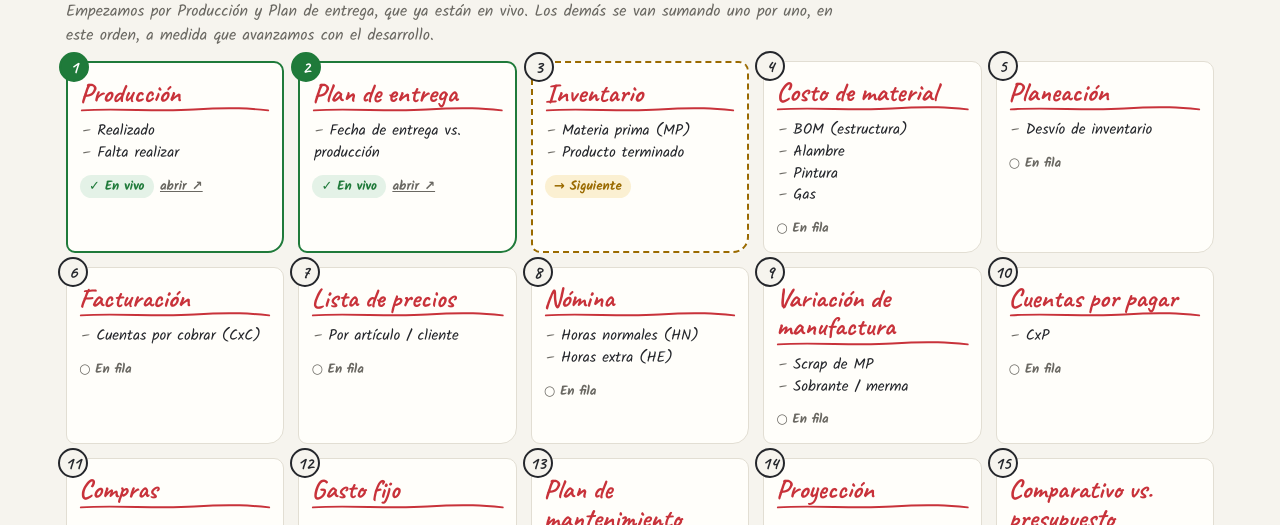
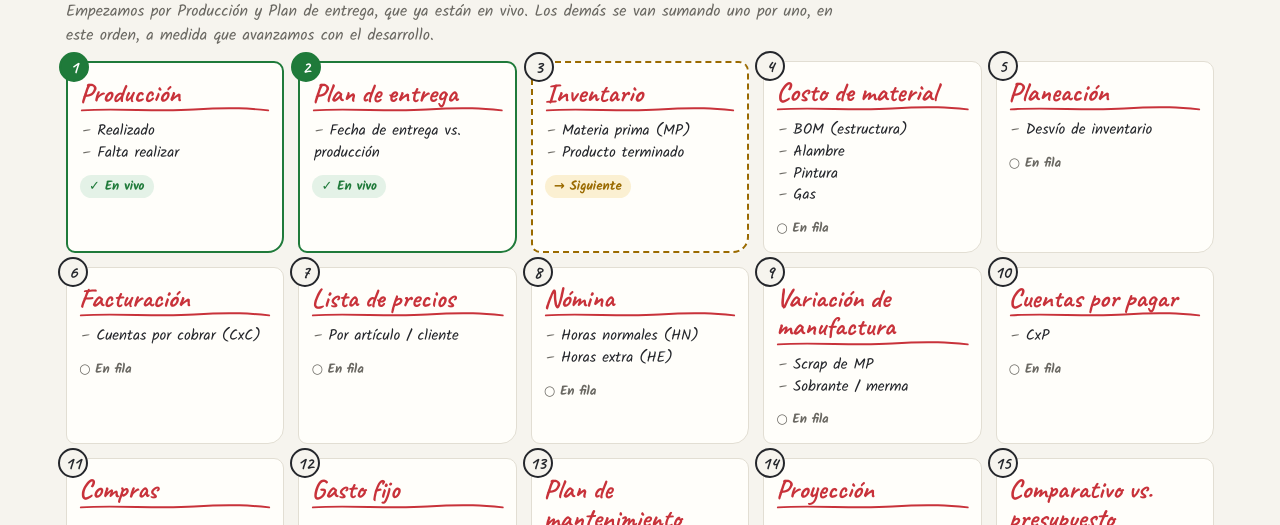
Before and after one commit to bussulaalambrarte-eng/alambrarte, a plain HTML site: page brujula.html in a window 1280 px wide. Shown: the part 247-772 px from the top of the page. Drawn offline with Linux system fonts and the light colour scheme.

Commit message:
Brújula: sin enlace en los ítems 1 y 2
Co-Authored-By: Claude Opus 5.5 <noreply@anthropic.com>
Claude-Session: https://claude.ai/code/session_01XLoVrNKcQzxdHoin2EZogB

```diff
--- a/brujula.html
+++ b/brujula.html
@@ -113,8 +113,8 @@ footer{margin-top:36px;padding-top:10px;border-top:1.5px dashed var(--line);font
   };
   // estado: on = en vivo · nx = siguiente · q = en fila (cambiar aquí a medida que avanzamos)
   const L = [
-    [['Producción', 'Produção', 'Production'], [['Realizado', 'Realizado', 'Actual'], ['Falta realizar', 'Falta realizar', 'Remaining']], 'on', 'index.html'],
-    [['Plan de entrega', 'Plano de entrega', 'Delivery plan'], [['Fecha de entrega vs. producción', 'Data de entrega vs. produção', 'Delivery date vs. production']], 'on', 'index.html'],
+    [['Producción', 'Produção', 'Production'], [['Realizado', 'Realizado', 'Actual'], ['Falta realizar', 'Falta realizar', 'Remaining']], 'on'],
+    [['Plan de entrega', 'Plano de entrega', 'Delivery plan'], [['Fecha de entrega vs. producción', 'Data de entrega vs. produção', 'Delivery date vs. production']], 'on'],
     [['Inventario', 'Estoque', 'Inventory'], [['Materia prima (MP)', 'Matéria-prima (MP)', 'Raw material (RM)'], ['Producto terminado', 'Produto acabado', 'Finished goods']], 'nx'],
     [['Costo de material', 'Custo de material', 'Material cost'], [['BOM (estructura)', 'BOM (estrutura)', 'BOM (structure)'], ['Alambre', 'Arame', 'Wire'], ['Pintura', 'Pintura', 'Paint'], ['Gas', 'Gás', 'Gas']], 'q'],
     [['Planeación', 'Planejamento', 'Planning'], [['Desvío de inventario', 'Desvio de estoque', 'Inventory variance']], 'q'],
@@ -160,7 +160,7 @@ footer{margin-top:36px;padding-top:10px;border-top:1.5px dashed var(--line);font
     $('#ata').alt = tr(T.alt);
     document.querySelectorAll('.lang button').forEach((b) => b.setAttribute('aria-pressed', b.dataset.l === l));
     const ST = { on: tr(T.stOn), nx: tr(T.stNx), q: tr(T.stQ) };
-    $('#board').innerHTML = L.map(([t, s, e, href], i) => `<div class="it ${e}"><span class="n">${i + 1}</span><h3>${tr(t)}</h3><ul>${s.map((x) => `<li>${tr(x)}</li>`).join('')}</ul><span class="st ${e}">${ST[e]}</span>${href ? ` <a class="st q" href="${href}">${tr(T.open)}</a>` : ''}</div>`).join('');
+    $('#board').innerHTML = L.map(([t, s, e], i) => `<div class="it ${e}"><span class="n">${i + 1}</span><h3>${tr(t)}</h3><ul>${s.map((x) => `<li>${tr(x)}</li>`).join('')}</ul><span class="st ${e}">${ST[e]}</span></div>`).join('');
     $('#dashL').innerHTML = DASH.map(([x, on]) => `<li>${tr(x)}${on ? ` <span class="ok">${tr(T.live)}</span>` : ''}</li>`).join('');
     $('#comL').innerHTML = COM.map((x) => `<li>${tr(x)}</li>`).join('');
     $('#f2L').innerHTML = F2.map((x) => `<li>${tr(x)}</li>`).join('');
```
